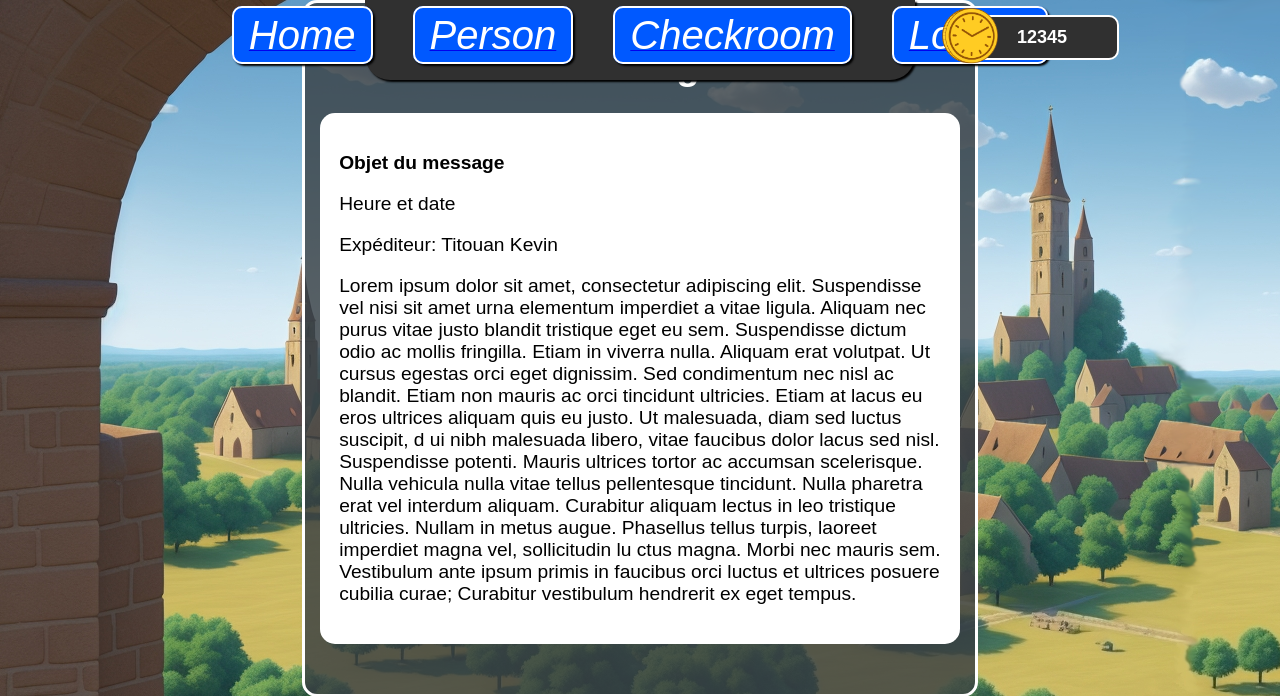
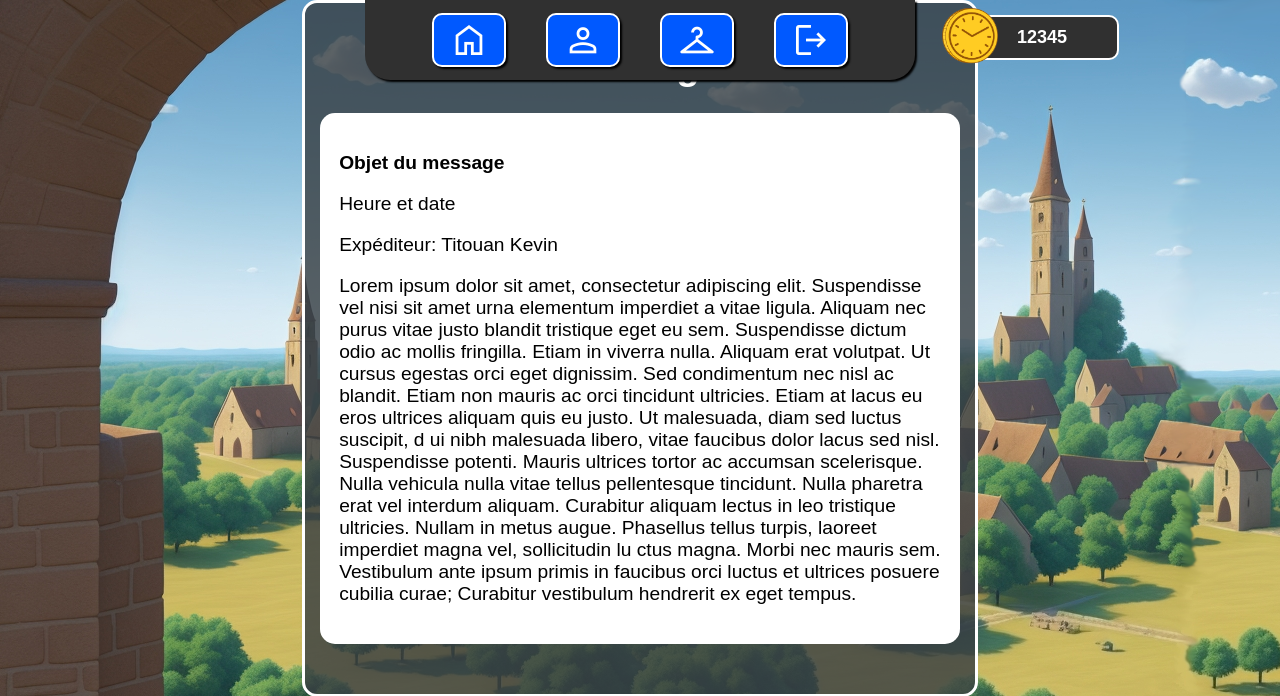
Before and after one commit to MatysMarrot/chronotravel, a PHP site: page /view/admin.message.view.php in a window 1280 px wide. Shown: the top 696 px of the page. Run offline with PHP 8.4, Linux system fonts and the light colour scheme; data that the repository does not hold is empty.

Commit message:
fixe header css style sheet

```diff
--- a/view/header.viewpart.php
+++ b/view/header.viewpart.php
@@ -1,3 +1,6 @@
+<head>
+    <link rel="stylesheet" href="https://fonts.googleapis.com/css2?family=Material+Symbols+Outlined:opsz,wght,FILL,GRAD@20..48,100..700,0..1,-50..200" />
+</head>
 <header>
     <nav>
         <ul>
```
